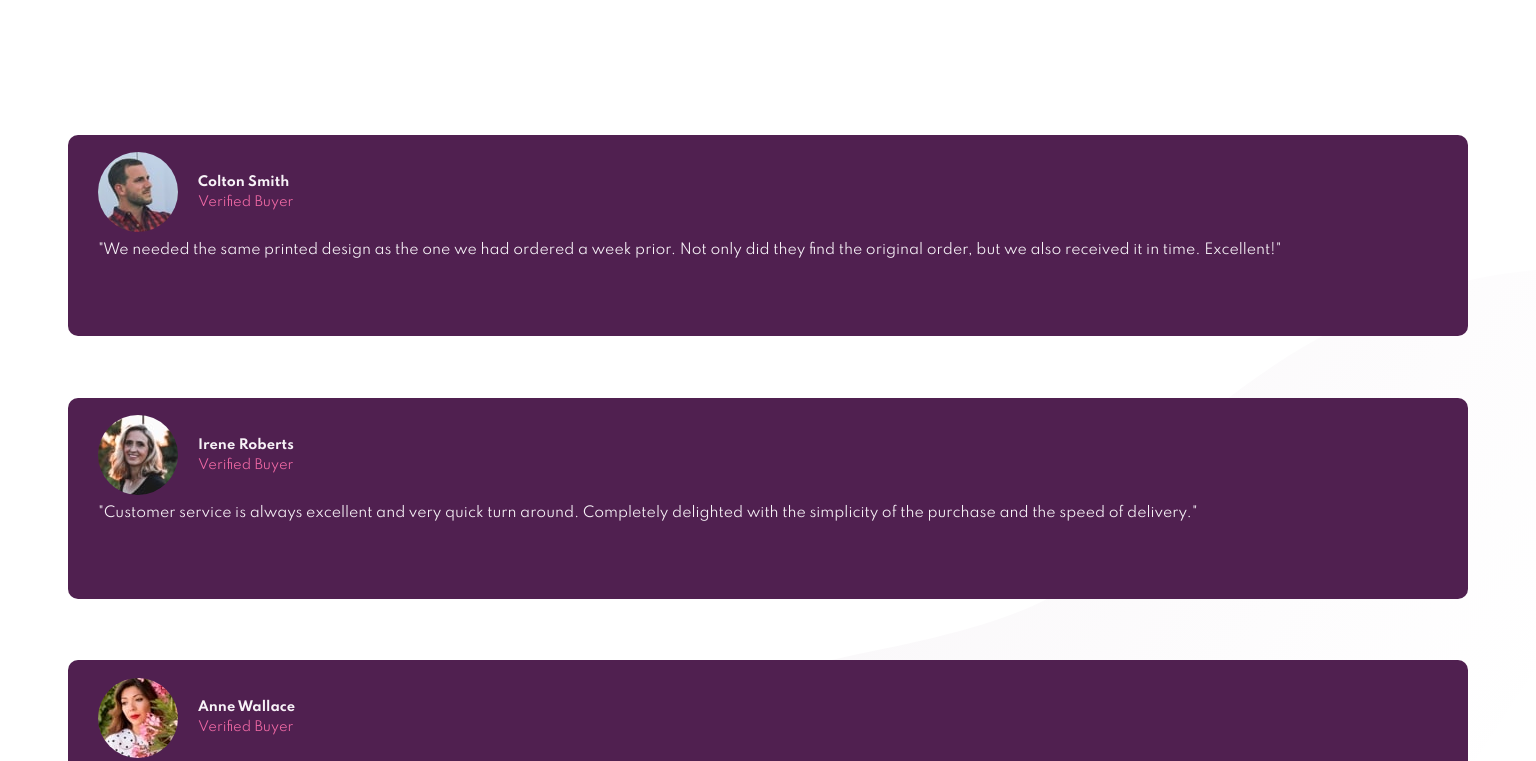
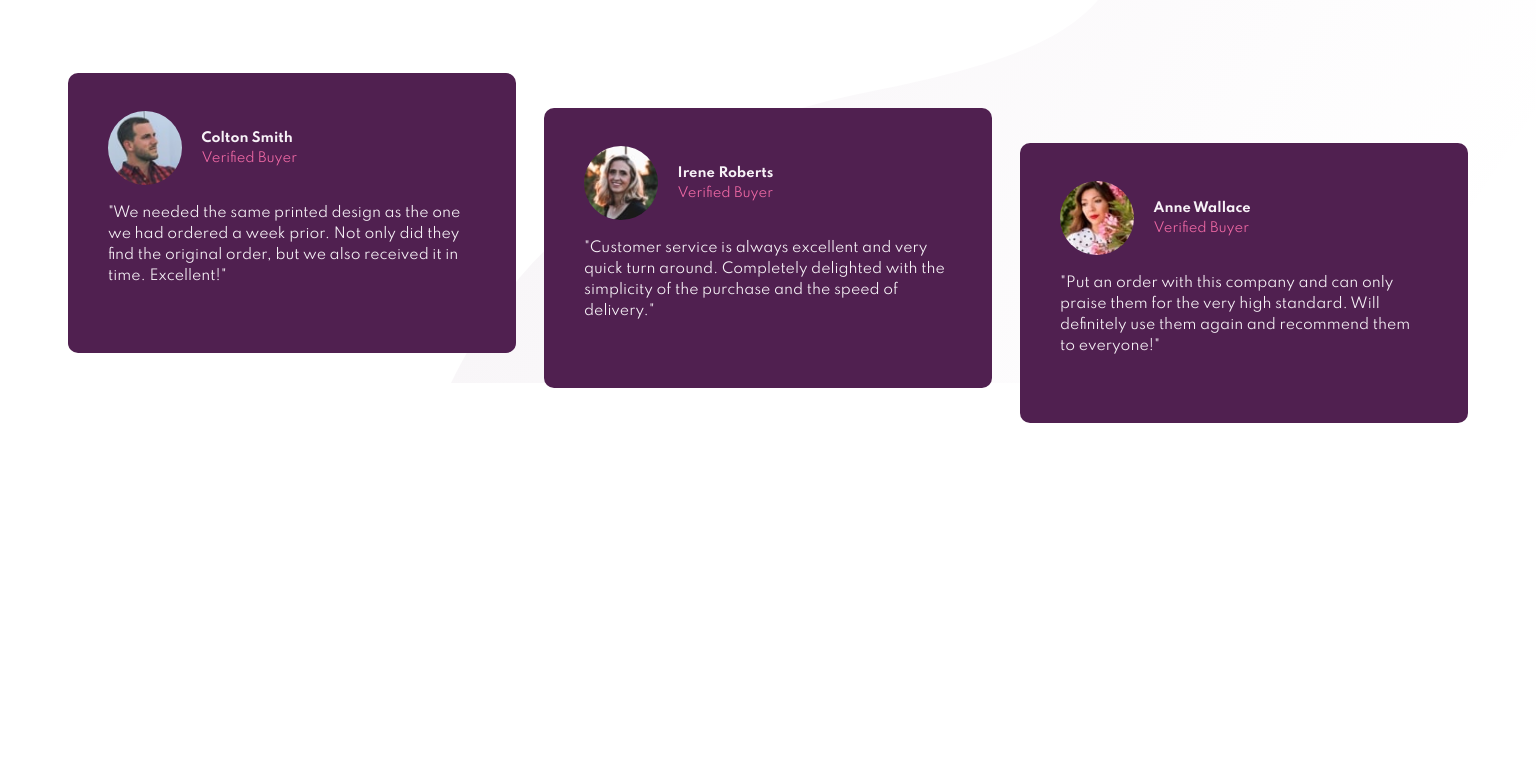
Before and after one commit to carloseag1609/fm-social-proof-section, a plain HTML site: page index.html in a window 1536 px wide. Shown: the part 417-1178 px from the top of the page. After the commit the page ends 840 px from the top, so only its background shows below. Drawn offline with Linux system fonts and the light colour scheme.

Commit message:
Finish mobile and desktop styles

```diff
--- a/styles.css
+++ b/styles.css
@@ -31,6 +31,7 @@ body {
 }
 @media (min-width: 1440px) {
   body {
+    height: 100vh;
     max-width: 1440px;
     margin: 0 auto;
     background: url(./images/bg-pattern-top-desktop.svg),
@@ -159,6 +160,13 @@ p {
   flex-direction: column;
   justify-content: space-evenly;
 }
+@media (min-width: 1440px) {
+  .bottom {
+    flex-direction: row;
+    justify-content: space-between;
+    height: 35rem;
+  }
+}
 
 .review {
   background-color: var(--very-dark-magenta);
@@ -166,6 +174,20 @@ p {
   padding: 3rem;
   margin: 0;
   border-radius: 10px;
+}
+@media (min-width: 1440px) {
+  .review {
+    width: 32%;
+    height: 80%;
+    align-self: center;
+    padding: 4rem;
+  }
+  .review:nth-child(1) {
+    align-self: flex-start;
+  }
+  .review:nth-child(3) {
+    align-self: flex-end;
+  }
 }
 
 .review__header {
```
